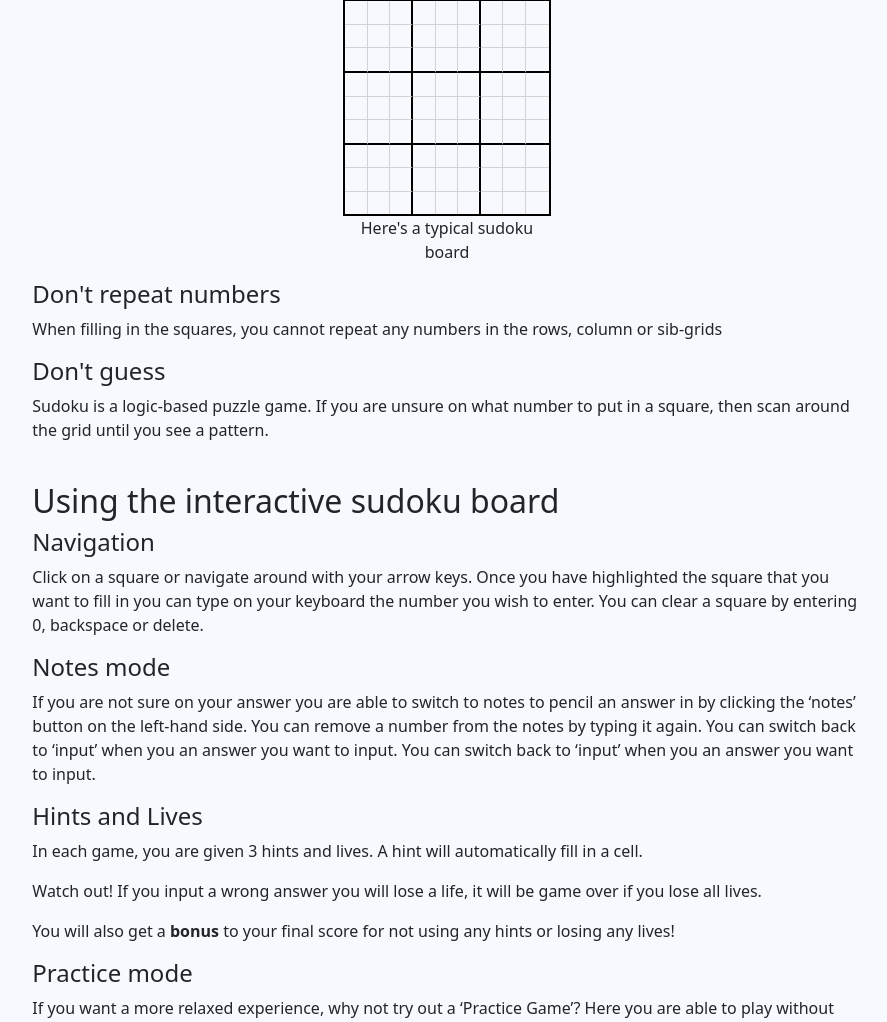
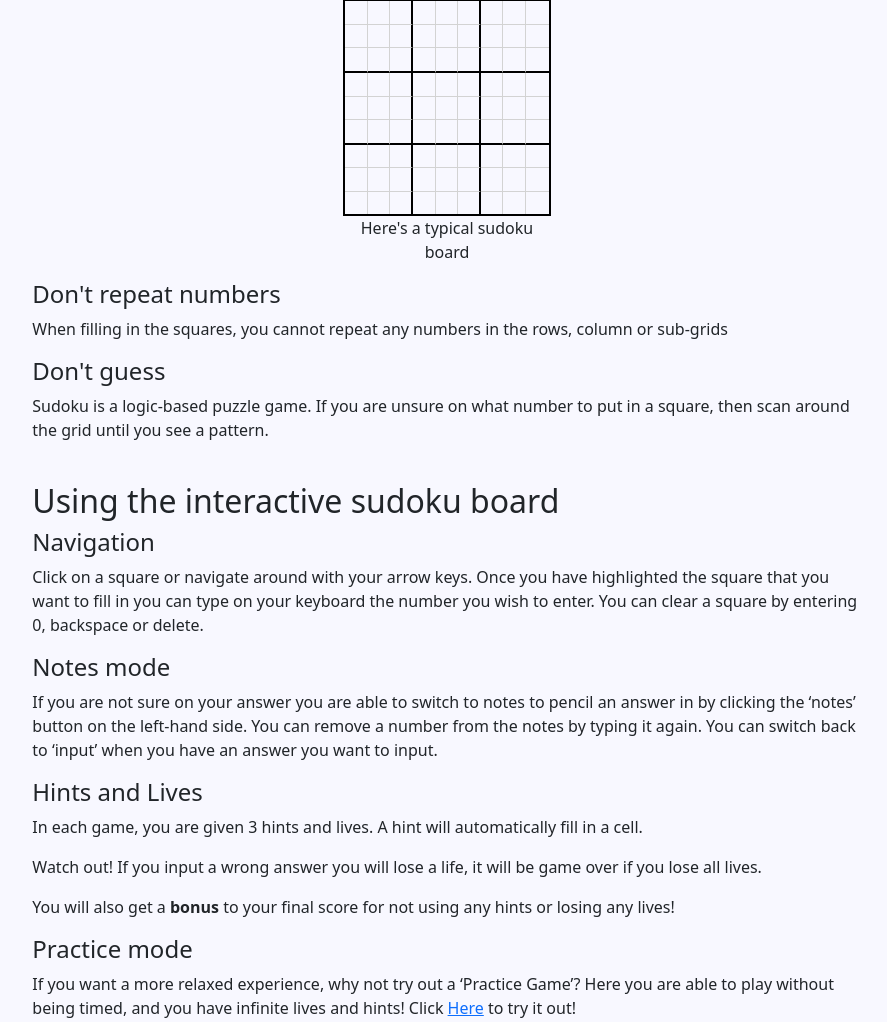
Before and after one commit to danial09/WAD7A_project, a Django app: template templates/sudokugame/help.html in a window 1280 px wide. Shown: the part 244-1266 px from the top of the page, without its empty margins (193-1080 px from the left). Run offline with Django 3.2, Linux system fonts and the light colour scheme; the template is opened without the code that fills it, so the values that code supplies are empty; some libraries are stand-ins or nearby versions.

Commit message:
Fix typos and other miscellaneous grammatical issues in help.html

```diff
--- a/templates/sudokugame/help.html
+++ b/templates/sudokugame/help.html
@@ -22,7 +22,7 @@
         <p>Here's a typical sudoku board</p>
     </div>
     <h4>Don't repeat numbers</h4>
-    <p>When filling in the squares, you cannot repeat any numbers in the rows, column or sib-grids</p>
+    <p>When filling in the squares, you cannot repeat any numbers in the rows, column or sub-grids</p>
     <h4>Don't guess</h4>
     <p>Sudoku is a logic-based puzzle game. If you are unsure on what number to put in a square, then scan around the grid until you see a pattern.</p>
     <br>
@@ -30,7 +30,7 @@
     <h4>Navigation</h4>
     <p>Click on a square or navigate around with your arrow keys. Once you have highlighted the square that you want to fill in you can type on your keyboard the number you wish to enter. You can clear a square by entering 0, backspace or delete.</p>
     <h4>Notes mode</h4>
-    <p>If you are not sure on your answer you are able to switch to notes to pencil an answer in by clicking the ‘notes’ button on the left-hand side. You can remove a number from the notes by typing it again. You can switch back to ‘input’ when you an answer you want to input. You can switch back to ‘input’ when you an answer you want to input.</p>
+    <p>If you are not sure on your answer you are able to switch to notes to pencil an answer in by clicking the ‘notes’ button on the left-hand side. You can remove a number from the notes by typing it again. You can switch back to ‘input’ when you have an answer you want to input.</p>
     <h4>Hints and Lives</h4>
     <p>In each game, you are given 3 hints and lives. A hint will automatically fill in a cell.</p>
     <p>Watch out! If you input a wrong answer you will lose a life, it will be game over if you lose all lives.</p>
```
